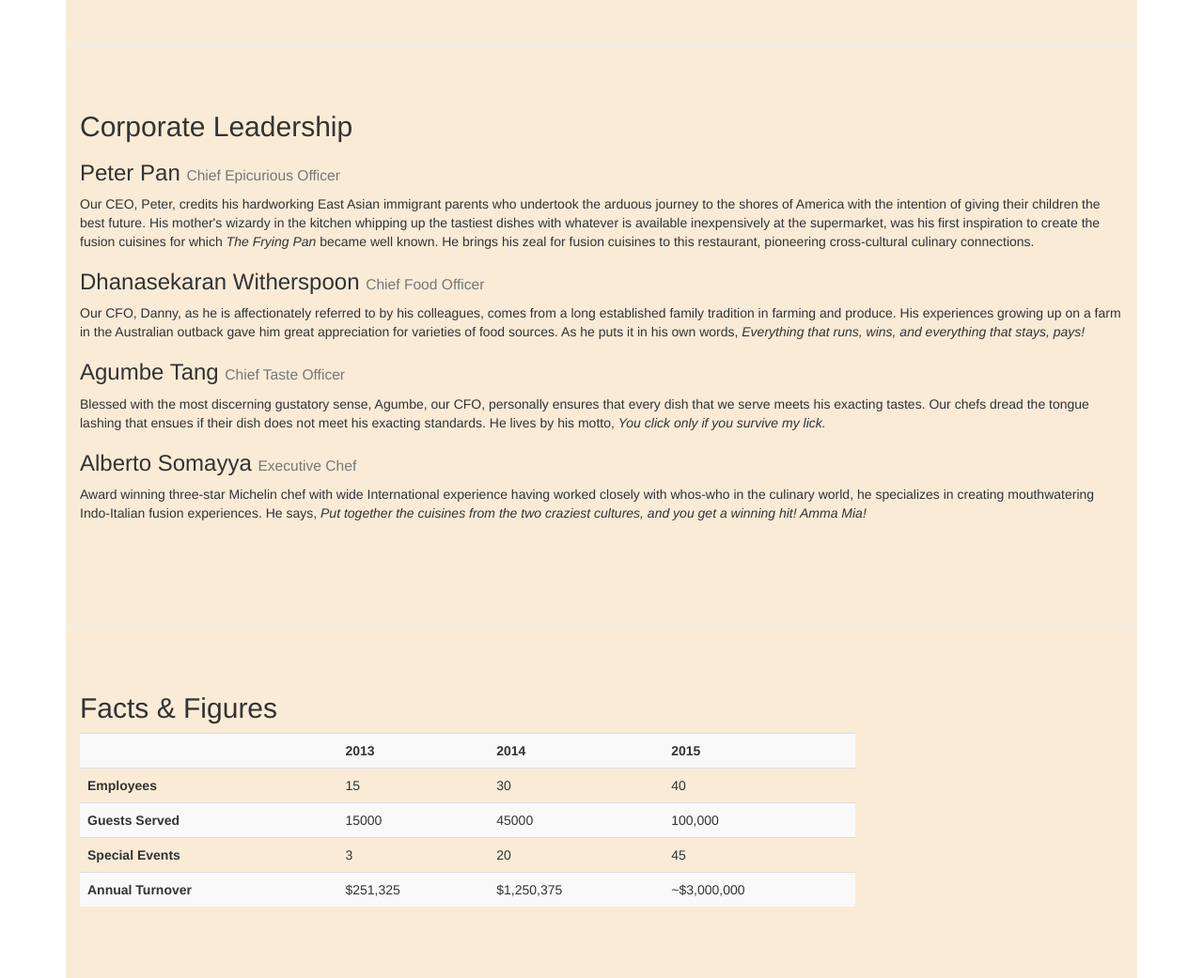
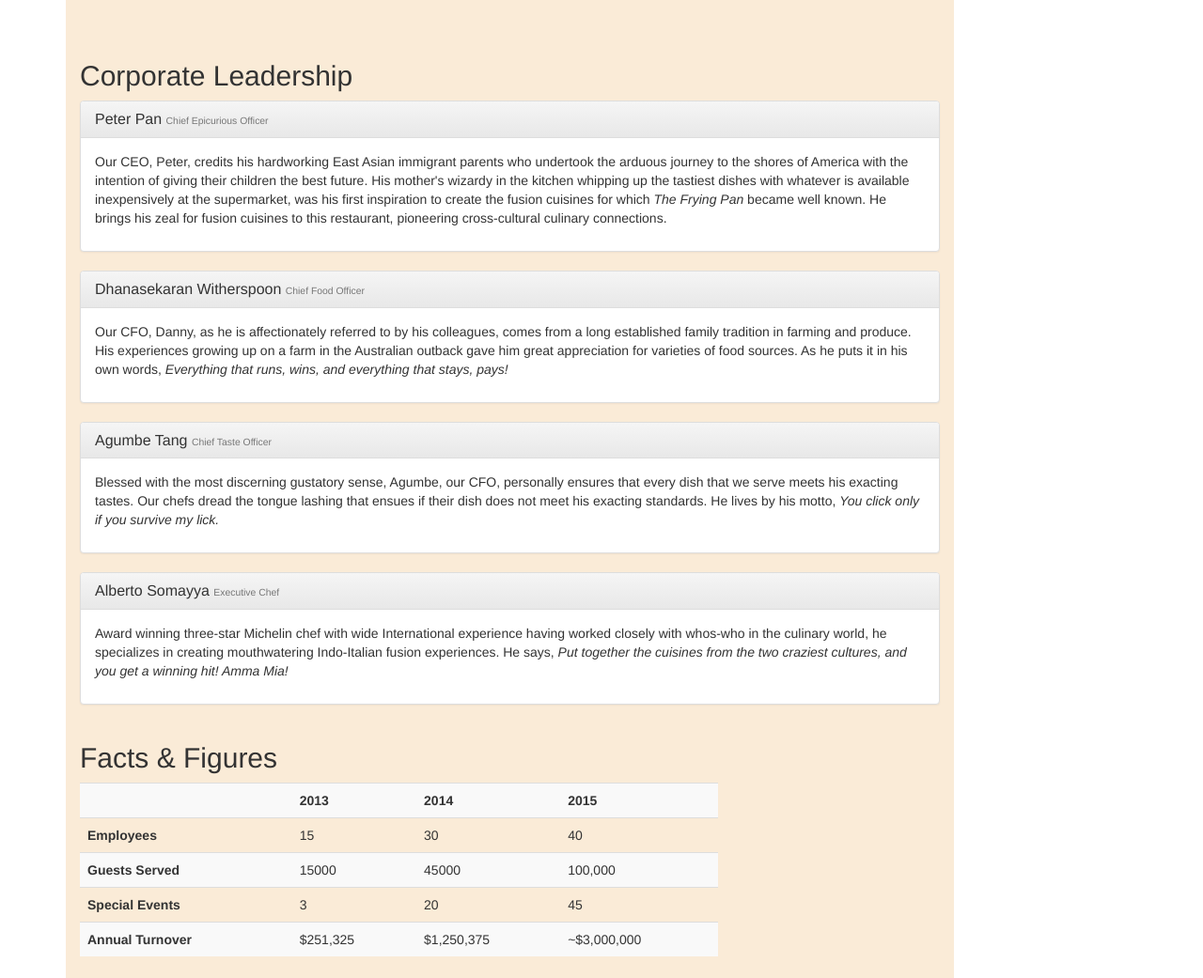
Before and after one commit to mehadi07/Ristorante_Con_Fusion, a plain HTML site: page about-us.html in a window 1280 px wide. Shown: the part 945-1986 px from the top of the page at 94% size. Drawn offline with nearby package versions, Linux system fonts and the light colour scheme.

Commit message:
Add files via upload

```diff
--- a/about-us.html
+++ b/about-us.html
@@ -14,7 +14,7 @@
     <link href="css/bootstrap-social.css" rel="stylesheet">
 </head>
 
-<body>
+<body data-spy="scroll" data-target="#myScrollspy" data-offset="200">
     <nav class="navbar navbar-inverse navbar-static-top" role="navigation">
             <div class="container">
                 <div class="navbar-header">
@@ -24,7 +24,7 @@
                         <span class="icon-bar"></span>
                         <span class="icon-bar"></span>
                     </button>
-                    <a class="navbar-brand" href="#">Ristorante Con Fusion</a>
+                                   <a class="navbar-brand" href="#"><img src="img/logo.png" height=30 width=41></a>
                 </div>
                 <div id="navbar" class="navbar-collapse collapse">
                 <ul class="nav navbar-nav">
@@ -62,8 +62,11 @@
 
         <div class="container">
         <div class="row row-header">
-                <div class="col-xs-12 col-sm-8">
-                    <h1>Ristorante con Fusion</h1>
+               <div class="col-xs-12 col-sm-2">
+                    <p style="padding:20px;"></p>
+                    <img src="img/logo.png" class="img-responsive">
+                </div>
+            <div>
                     <p style="padding:40px;"></p>
                     <p>We take inspiration from the World's best cuisines, and create a unique fusion experience. Our lipsmacking creations will tickle your culinary senses!</p>
                 </div>
@@ -74,6 +77,8 @@
     </header>
 
     <div class="container">
+        <div class="row">
+       <div class="col-xs-12 col-sm-10">
         <div class="row ">
             <div class="col-xs-12">
 			  <ul class="breadcrumb">
@@ -88,8 +93,8 @@
         </div>
 
 
-         <div class="row row-content">
-			 <div class="col-xs-12 col-sm-8">
+         <div id="history" class="row row-content">
+			 <div class="col-xs-12 col-sm-6 col-lg-8">
                 <h2>Our History</h2>
                 <p>Started in 2010, Ristorante con Fusion quickly established itself as a culinary icon par excellence in Hong Kong. With its unique brand of world fusion cuisine that can be found nowhere else, it enjoys patronage from the A-list clientele in Hong Kong.  Featuring four of the best three-star Michelin chefs in the world, you never know what will arrive on your plate the next time you visit us.</p>
                 <p>The restaurant traces its humble beginnings to <em>The Frying Pan</em>, a successful chain started by our CEO, Mr. Peter Pan, that featured for the first time the world's best cuisines in a pan.</p>
@@ -106,7 +111,7 @@
 
         </div>
             </div>
-            <div class="col-xs-12 col-sm-4">
+            <div class="col-xs-12 col-sm-6 col-lg-4">
                 <div class="panel panel-primary">
 				  <div class="panel-heading">
 				      <h3 class="panel-title">Facts At a Glance</h3>
@@ -127,24 +132,92 @@
 				</div>
 				</div>
 
-        <div class="row row-content">
+        <div id="corporate" class="row row-content">
            <div class="col-xs-12">
                 <h2>Corporate Leadership</h2>
-                <h3>Peter Pan <small>Chief Epicurious Officer</small></h3>
-                <p>Our CEO, Peter, credits his hardworking East Asian immigrant parents who undertook the arduous journey to the shores of America with the intention of giving their children the best future. His mother's wizardy in the kitchen whipping up the tastiest dishes with whatever is available inexpensively at the supermarket, was his first inspiration to create the fusion cuisines for which <em>The Frying Pan</em> became well known. He brings his zeal for fusion cuisines to this restaurant, pioneering cross-cultural culinary connections.</p>
-                <h3>Dhanasekaran Witherspoon <small>Chief Food Officer</small></h3>
-                <p>Our CFO, Danny, as he is affectionately referred to by his colleagues, comes from a long established family tradition in farming and produce. His experiences growing up on a farm in the Australian outback gave him great appreciation for varieties of food sources. As he puts it in his own words, <em>Everything that runs, wins, and everything that stays, pays!</em></p>
-                <h3>Agumbe Tang <small>Chief Taste Officer</small></h3>
-                <p>Blessed with the most discerning gustatory sense, Agumbe, our CFO, personally ensures that every dish that we serve meets his exacting tastes. Our chefs dread the tongue lashing that ensues if their dish does not meet his exacting standards. He lives by his motto, <em>You click only if you survive my lick.</em></p>
-                <h3>Alberto Somayya <small>Executive Chef</small></h3>
-                <p>Award winning three-star Michelin chef with wide International experience having worked closely with whos-who in the culinary world, he specializes in creating mouthwatering Indo-Italian fusion experiences. He says, <em>Put together the cuisines from the two craziest cultures, and you get a winning hit! Amma Mia!</em></p>
-            </div>
-              <div class="col-xs-12">
-                <p style="padding:20px;"></p>
-            </div>
+                 <div class="panel-group" id="accordion"
+                      role="tablist" aria-multiselectable="true">
+                      <div class="panel panel-default">
+                        <div class="panel-heading" role="tab" id="headingPeter">
+                            <h3 class="panel-title">
+                                <a role="button" data-toggle="collapse"
+                                     data-parent="#accordion" href="#peter"
+                                     aria-expanded="true" aria-controls="peter">
+                                    Peter Pan <small> Chief Epicurious Officer</small></a>
+                            </h3>
+                        </div>
+                        <div role="tabpanel" class="panel-collapse collapse in"
+                             id="peter"    aria-labelledby="headingPeter">
+                            <div class="panel-body">
+                                <p>Our CEO, Peter, credits his hardworking East Asian immigrant parents who undertook the arduous journey to the shores of America with the intention of giving their children the best future. His mother's wizardy in the kitchen whipping up the tastiest dishes with whatever is available inexpensively at the supermarket, was his first inspiration to create the fusion cuisines for which <em>The Frying Pan</em> became well known. He brings his zeal for fusion cuisines to this restaurant, pioneering cross-cultural culinary connections.</p>
+                            </div>
+                        </div>
+                    </div>
+               </div>
+               <div class="panel-group" id="accordion"
+                      role="tablist" aria-multiselectable="true">
+                      <div class="panel panel-default">
+                        <div class="panel-heading" role="tab" id="headingPeter">
+                            <h3 class="panel-title">
+                                <a role="button" data-toggle="collapse"
+                                     data-parent="#accordion" href="#danny"
+                                     aria-expanded="true" aria-controls="danny">
+                                    Dhanasekaran Witherspoon <small> Chief Food Officer</small></a>
+                            </h3>
+                        </div>
+                        <div role="tabpanel" class="panel-collapse collapse in"
+                             id="danny"    aria-labelledby="headingPeter">
+                            <div class="panel-body">
+                                <p>Our CFO, Danny, as he is affectionately referred to by his colleagues, comes from a long established family tradition in farming and produce. His experiences growing up on a farm in the Australian outback gave him great appreciation for varieties of food sources. As he puts it in his own words, <em>Everything that runs, wins, and everything that stays, pays!</em></p>
+                            </div>
+                        </div>
+                    </div>
+               </div>
+
+               <div class="panel-group" id="accordion"
+                      role="tablist" aria-multiselectable="true">
+                      <div class="panel panel-default">
+                        <div class="panel-heading" role="tab" id="headingPeter">
+                            <h3 class="panel-title">
+                                <a role="button" data-toggle="collapse"
+                                     data-parent="#accordion" href="#agumbe"
+                                     aria-expanded="true" aria-controls="agumbe">
+                                    Agumbe Tang <small> Chief Taste Officer</small></a>
+                            </h3>
+                        </div>
+                        <div role="tabpanel" class="panel-collapse collapse in"
+                             id="agumbe"    aria-labelledby="headingPeter">
+                            <div class="panel-body">
+                                <p>Blessed with the most discerning gustatory sense, Agumbe, our CFO, personally ensures that every dish that we serve meets his exacting tastes. Our chefs dread the tongue lashing that ensues if their dish does not meet his exacting standards. He lives by his motto, <em>You click only if you survive my lick.</em></p>
+                            </div>
+                        </div>
+                    </div>
+               </div>
+
+               <div class="panel-group" id="accordion"
+                      role="tablist" aria-multiselectable="true">
+                      <div class="panel panel-default">
+                        <div class="panel-heading" role="tab" id="headingPeter">
+                            <h3 class="panel-title">
+                                <a role="button" data-toggle="collapse"
+                                     data-parent="#accordion" href="#alberto"
+                                     aria-expanded="true" aria-controls="alberto">
+                                    Alberto Somayya <small> Executive Chef</small></a>
+                            </h3>
+                        </div>
+                        <div role="tabpanel" class="panel-collapse collapse in"
+                             id="alberto"    aria-labelledby="headingPeter">
+                            <div class="panel-body">
+                                <p>Award winning three-star Michelin chef with wide International experience having worked closely with whos-who in the culinary world, he specializes in creating mouthwatering Indo-Italian fusion experiences. He says, <em>Put together the cuisines from the two craziest cultures, and you get a winning hit! Amma Mia!</em></p>
+                            </div>
+                        </div>
+                    </div>
+               </div>
+
+
        </div>
 
-        <div class="row row-content">
+        <div id="facts" class="row row-content">
 	     <div class="col-xs-12 col-sm-9">
                 <h2>Facts &amp; Figures</h2>
 				 <div class="table-responsive">
@@ -187,6 +260,17 @@
             </div>
 	   </div>
 	  </div>
+
+            </div>
+             <nav class="hidden-xs col-sm-2" id="myScrollspy">
+            <ul class="nav nav-pills nav-stacked" data-spy="affix" data-offset-top="400">
+                <li><a href="#history">Our History</a></li>
+                <li><a href="#corporate">Corporate</a></li>
+                <li><a href="#facts">Facts</a></li>
+            </ul>
+        </nav>
+        </div>
+
 
    <footer class="row-footer">
         <div class="container">
```
